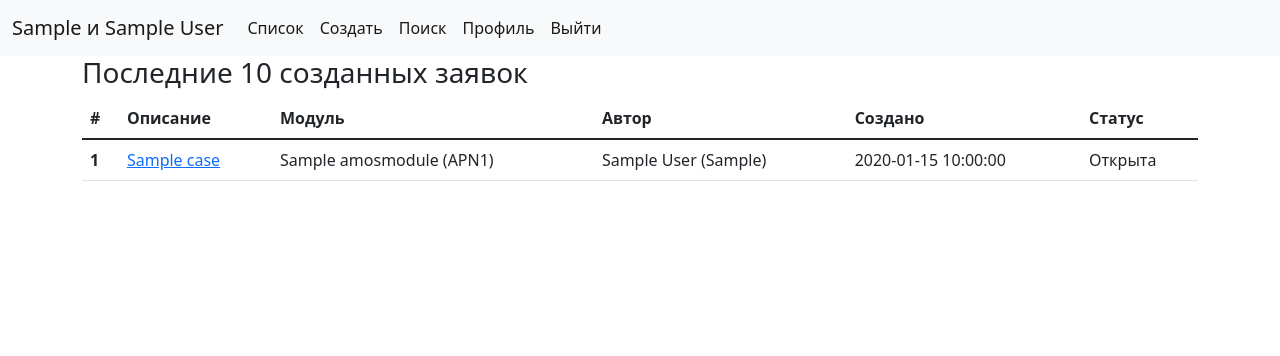
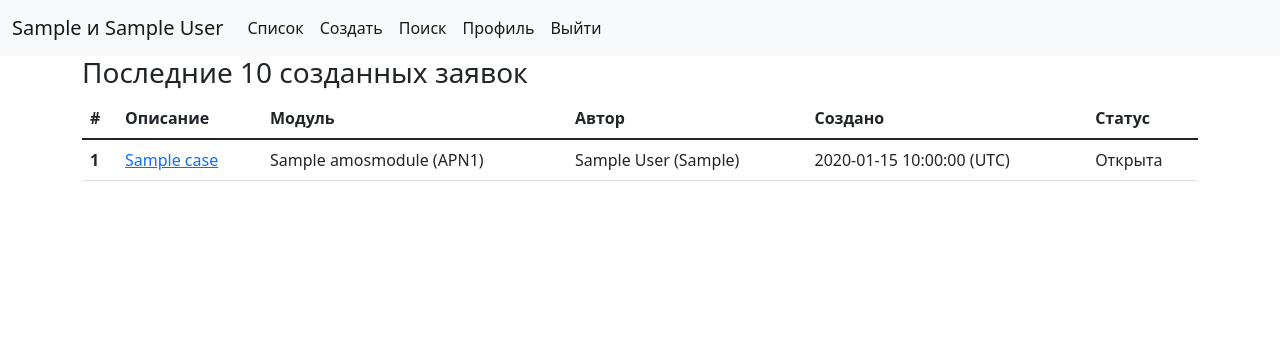
Before and after one commit to Dmitrii-Kozlov/support_tool, a Django app: page / in a window 1280 px wide. Shown: the top 356 px of the page. Run offline with Django 3.2, Linux system fonts and the light colour scheme; a user stored in the database is signed in; tables that the repository leaves empty hold one stand-in row (values such as "Sample post"); some libraries are stand-ins or nearby versions.

Commit message:
add UTC in templates

```diff
--- a/cases/templates/cases/snippets/post.html
+++ b/cases/templates/cases/snippets/post.html
@@ -2,6 +2,6 @@
 {% if item.docfile %}
 <a href="{{ item.docfile.url }}">{{ item.docfile.name }}</a><br>
 {% endif %}
-<small>создано {{ item.timestamp }}, пользователем {{ item.author.first_name }} {{ item.author.last_name }} ({{ item.author.profile.airline }})</small>
+<small>создано {{ item.timestamp }} (UTC), пользователем {{ item.author.first_name }} {{ item.author.last_name }} ({{ item.author.profile.airline }})</small>
 <hr>
 <hr>
--- a/cases/templates/cases/snippets/table.html
+++ b/cases/templates/cases/snippets/table.html
@@ -16,7 +16,7 @@
       <td><a href="{{ item.get_absolute_url }}">{{ item.title }}</a></td>
       <td>{{ item.module }}</td>
       <td>{{ item.author.first_name }} {{ item.author.last_name }} ({{ item.author.profile.airline }})</td>
-      <td>{{ item.timestamp}}</td>
+      <td>{{ item.timestamp}} (UTC)</td>
       <td>{% if item.active %}Открыта{% else %}Закрыта{% endif %}</td>
     </tr>
   {% empty %}
```
